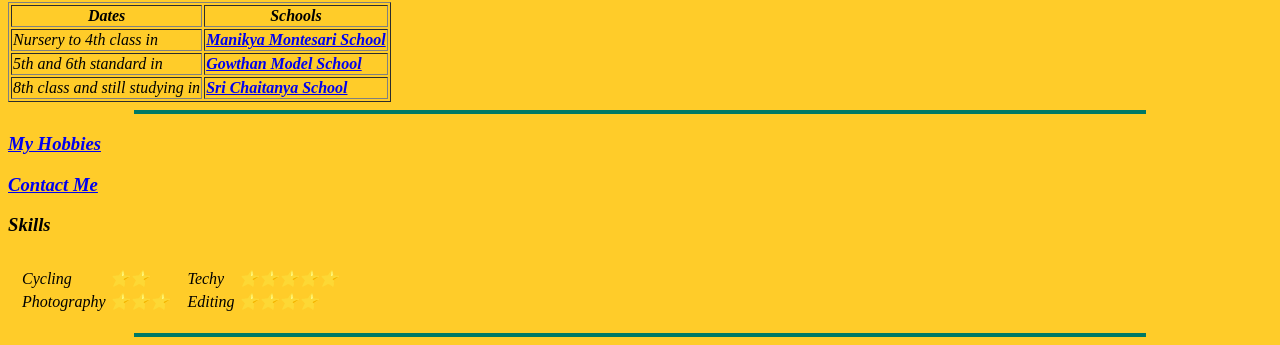
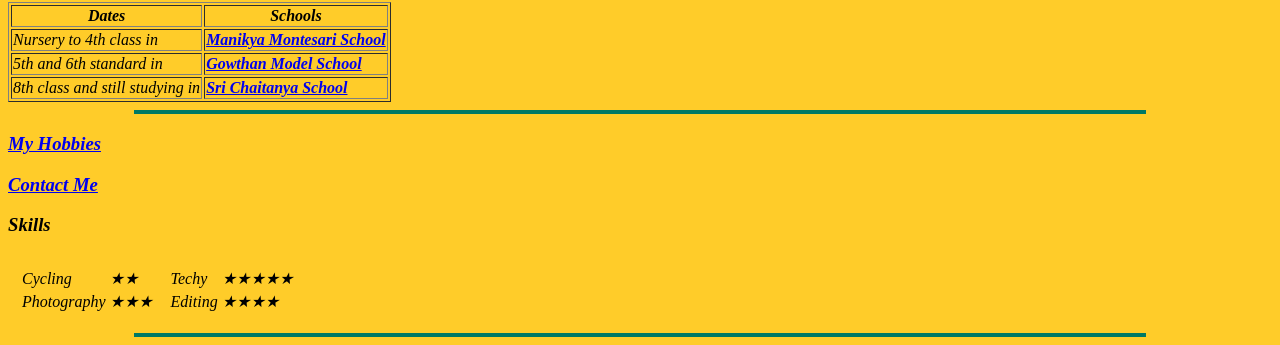
Before and after one commit to VIshnuProgrammer2007/FirstWebsite, a plain HTML site: page index.html in a window 1280 px wide. Shown: the part 577-922 px from the top of the page. Drawn offline with Linux system fonts and the light colour scheme.

Commit message:
Update index.html

```diff
--- a/index.html
+++ b/index.html
@@ -88,11 +88,11 @@ hr{
         <table>
           <tr>
             <td>Cycling</td>
-            <td>⭐⭐</td>
+            <td>★★</td>
           </tr>
           <tr>
             <td>Photography</td>
-            <td>⭐⭐⭐</td>
+            <td>★★★</td>
           </tr>
         </table>
       </td>
@@ -100,11 +100,11 @@ hr{
         <table>
           <tr>
             <td>Techy</td>
-            <td>⭐⭐⭐⭐⭐</td>
+            <td>★★★★★</td>
           </tr>
           <tr>
             <td>Editing</td>
-            <td>⭐⭐⭐⭐</td>
+            <td>★★★★</td>
           </tr>
         </table>
       </td>
```
